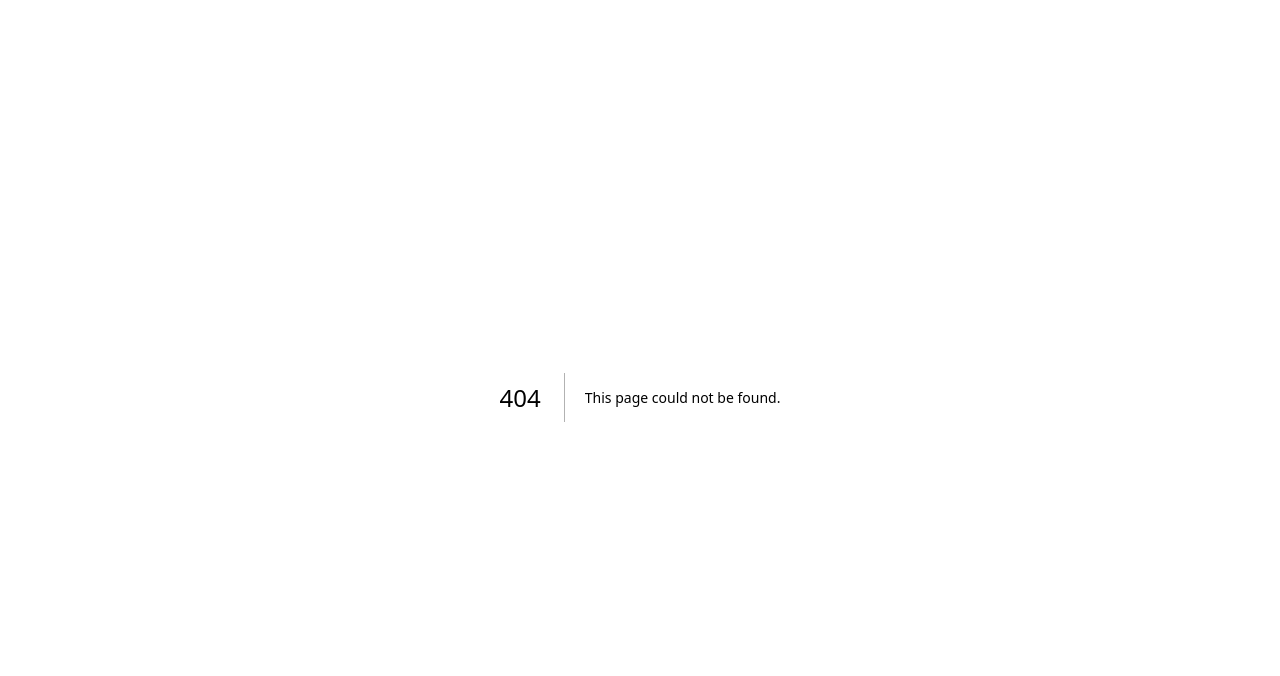
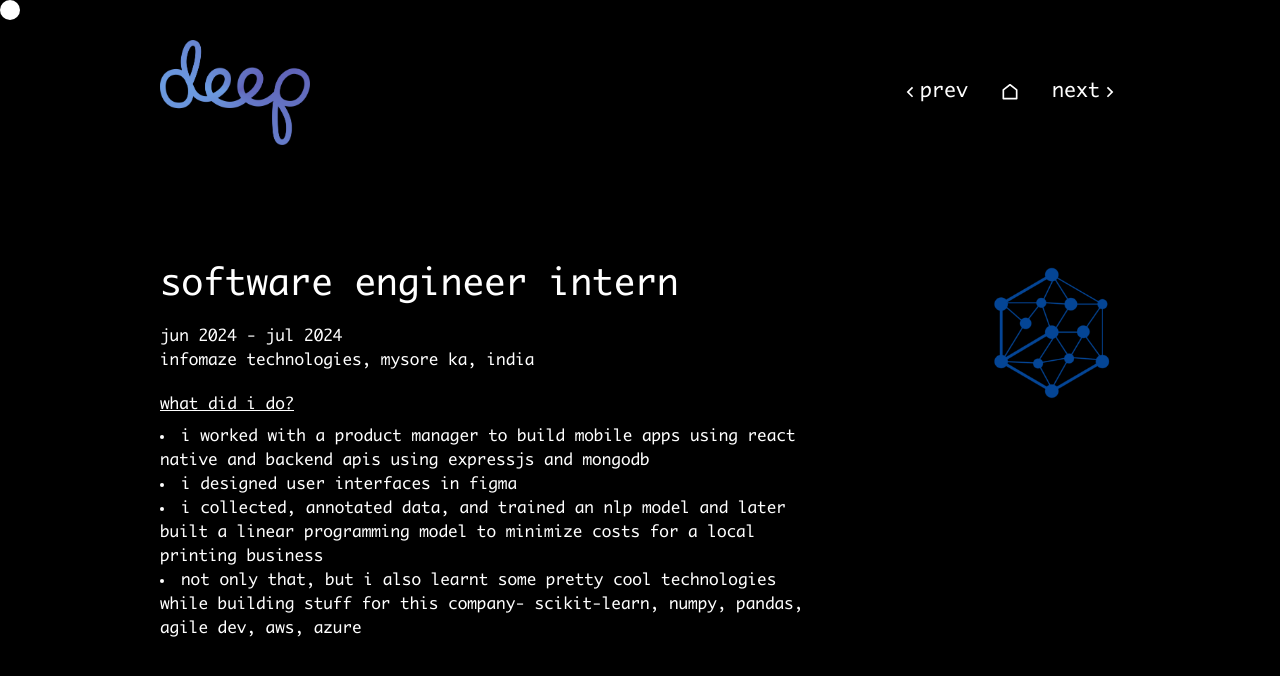
Before and after one commit to deep-goyal/portfolio, a Next.js app: page /infomaze in a window 1280 px wide. Before the commit this address had no page. Shown: the top 676 px of the page. Built offline with nearby package versions, Linux system fonts and the light colour scheme.

Commit message:
add swe intern page

```diff
--- /dev/null
+++ b/app/infomaze/page.jsx
@@ -0,0 +1,65 @@
+"use client";
+
+import PageNav from "@/components/PageNav";
+import React from "react";
+import { useEffect, useState } from "react";
+import Infomaze from "@/public/infomaze.png";
+import Image from "next/image";
+
+const page = () => {
+  const [cursorPosition, setCursorPosition] = useState({ x: 0, y: 0 });
+
+  useEffect(() => {
+    const handleMouseMove = (event) => {
+      setCursorPosition({ x: event.clientX, y: event.clientY });
+    };
+
+    window.addEventListener("mousemove", handleMouseMove);
+    return () => window.removeEventListener("mousemove", handleMouseMove);
+  }, []);
+
+  return (
+    <>
+      <PageNav prevUrl="/linecount" nextUrl="/" />
+
+      <div className="flex items-reverse w-screen justify-center pt-20 gap-40">
+        <div className="flex flex-grow pl-40 flex-col justify-start items-start">
+          <p className="text-4xl line-clamp-4 pb-5">software engineer intern</p>
+          <p>jun 2024 - jul 2024</p>
+          <p className="pb-5">infomaze technologies, mysore ka, india</p>
+          <p className="pb-2 underline">what did i do?</p>
+          <ul className="pb-5 list-disc list-inside">
+            <li>
+              i worked with a product manager to build mobile apps using react
+              native and backend apis using expressjs and mongodb
+            </li>
+            <li>i designed user interfaces in figma</li>
+            <li>
+              i collected, annotated data, and trained an nlp model and later
+              built a linear programming model to minimize costs for a local
+              printing business
+            </li>
+            <li>
+              not only that, but i also learnt some pretty cool technologies
+              while building stuff for this company- scikit-learn, numpy,
+              pandas, agile dev, aws, azure
+            </li>
+          </ul>
+        </div>
+        <div className="pr-40 flex-grow">
+          <Image src={Infomaze} alt="ASU Seal" width={300} height={300} />
+        </div>
+      </div>
+
+      <div
+        className="cursor"
+        style={{
+          left: `${cursorPosition.x}px`,
+          top: `${cursorPosition.y}px`,
+        }}
+      />
+    </>
+  );
+};
+
+export default page;
--- a/app/linecount/page.jsx
+++ b/app/linecount/page.jsx
@@ -20,7 +20,7 @@ const page = () => {
 
   return (
     <>
-      <PageNav prevUrl="/education" />
+      <PageNav prevUrl="/education" nextUrl="/infomaze" />
 
       <div className="flex flex-col items-center justify-start h-screen w-screen">
         <p className="text-9xl text-gradient">50000</p>
--- a/components/cards/InternCard.jsx
+++ b/components/cards/InternCard.jsx
@@ -7,6 +7,9 @@ const InternCard = () => {
       className="sweInternCard"
       onMouseEnter={() => document.body.classList.add("no-cursor")}
       onMouseLeave={() => document.body.classList.remove("no-cursor")}
+      onClick={() => {
+        window.location.href = "/infomaze";
+      }}
     >
       <div className="content">
         <p className="sweInternText">swe intern</p>
```
Also changed, not shown: public/infomaze.png (added).
